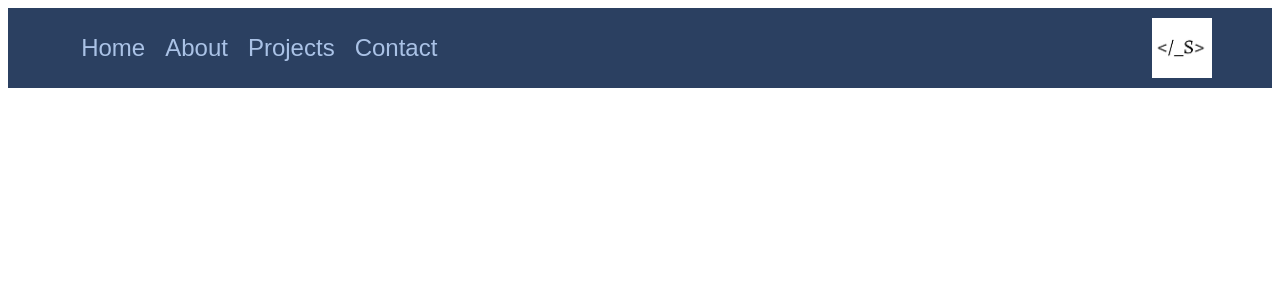
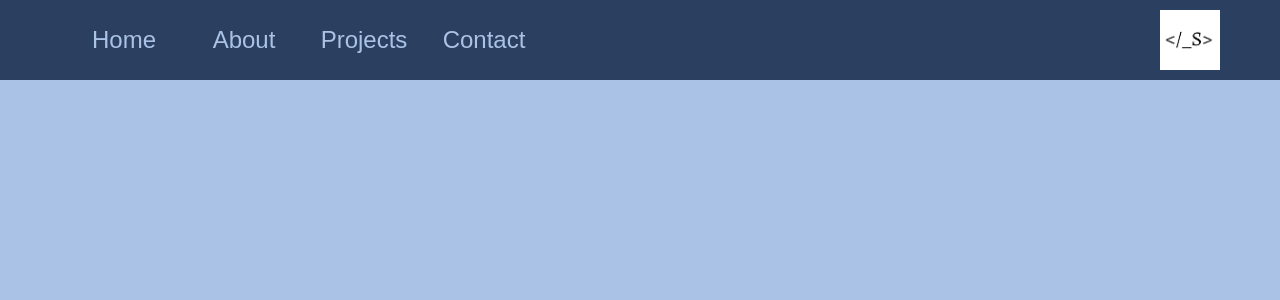
Before and after one commit to Lorenzzschmid/homepage, a React app: page / in a window 1280 px wide. Shown: the top 300 px of the page. Built offline with nearby package versions, Linux system fonts and the light colour scheme.

Commit message:
home styling

```diff
--- /dev/null
+++ b/index.css
@@ -0,0 +1,8 @@
+* {
+    margin: 0;
+    padding: 0;
+    box-sizing: border-box;
+}
+body::-webkit-scrollbar {
+    display: none;
+}
--- a/index.js
+++ b/index.js
@@ -1,6 +1,7 @@
 import React from 'react';
 import { createRoot } from 'react-dom/client';
 import App from './src/App.js';
+import './index.css'
 
 const container = document.getElementById('root');
 const root = createRoot(container);
--- a/package.json
+++ b/package.json
@@ -23,6 +23,7 @@
     "css-loader": "^6.7.3",
     "file-loader": "^6.2.0",
     "html-webpack-plugin": "^5.5.0",
+    "style-loader": "^3.3.2",
     "webpack": "^5.78.0",
     "webpack-cli": "^5.0.1",
     "webpack-dev-server": "^4.13.2"
--- a/src/components/Header/Nav/Nav.Style.js
+++ b/src/components/Header/Nav/Nav.Style.js
@@ -35,6 +35,9 @@ export const NavInnerContainer = styled.div`
 
 export const NavLinkContainer = styled.div`
     display: flex;
+    height: 100%;
+    align-items: center;
+    width: 30rem;
 `
 
 export const NavbarLink = styled(Link)`
@@ -45,6 +48,15 @@ export const NavbarLink = styled(Link)`
     margin: 10px;
     @media (max-width: 700px) {
         display: none;
+    }
+    width: 100%;
+    height: 100%;
+    display: flex;
+    align-items: center;
+    justify-content: center;
+    :hover {
+        background-color: #4C73AD;
+        padding: 0;
     }
 `
 export const NavbarLinkExtended = styled(Link)`
--- a/src/components/Home/Home.js
+++ b/src/components/Home/Home.js
@@ -1,8 +1,13 @@
 import React from 'react'
+import {
+  HomeContainer,
+} from './HomeStyles';
 
 const Home = () => {
   return (
-    <div></div>
+    <HomeContainer>
+
+    </HomeContainer>
   )
 }
 
--- a/src/components/Home/HomeStyles.js
+++ b/src/components/Home/HomeStyles.js
@@ -0,0 +1,9 @@
+import styled from "styled-components";
+
+
+export const HomeContainer = styled.div`
+    background-color: #AAC2E6;
+    width: 100vw;
+    height: 100vh;
+
+`
--- a/webpack.config.js
+++ b/webpack.config.js
@@ -36,6 +36,10 @@ module.exports = {
           },
         ]
       },
+      {
+        test: /\.css$/i,
+        use: ["style-loader", "css-loader"],
+      },
     ],
   },
   plugins: [
```
Also changed, not shown: 1 other file (tests, documents, lock files or other folders).
